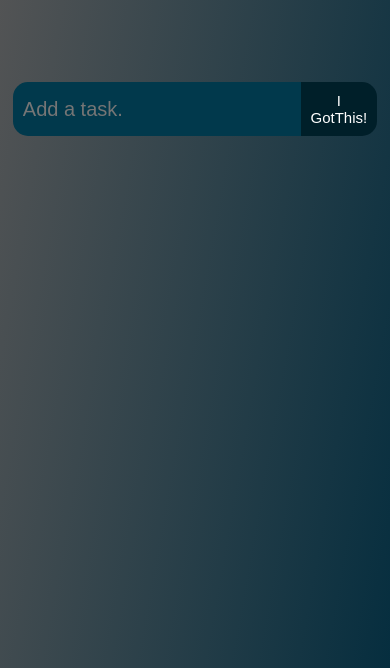
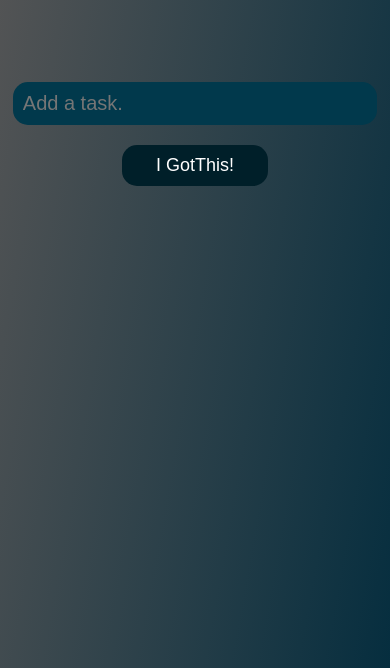
Before and after one commit to Ashoksreedhar/ashokToodoapp, a plain HTML site: page index.html in a window 390 px wide. Shown: the part 176-844 px from the top of the page. Drawn offline with nearby package versions, Linux system fonts and the light colour scheme.

Commit message:
Update form styles and input dimensions in CSS

```diff
--- a/style.css/style.css
+++ b/style.css/style.css
@@ -150,17 +150,27 @@ button i {
 
     }
 
+      form {
+        flex-direction: column;
+        align-items: center;
+
+    }
+
     form input {
         width: 100%;
-        max-width: 350px;
-        padding: 10px;
+         max-width: 500px;
+        border-radius: 15px;
+        margin-bottom: 20px;
         font-size: 20px;
+        border-radius: 15px;
+
 
     }
 
     form button {
-        padding: 10px;
-        font-size: 15px;
+        width: 40%;
+        font-size: 18px;
+        border-radius: 15px;
 
 
     }
```
